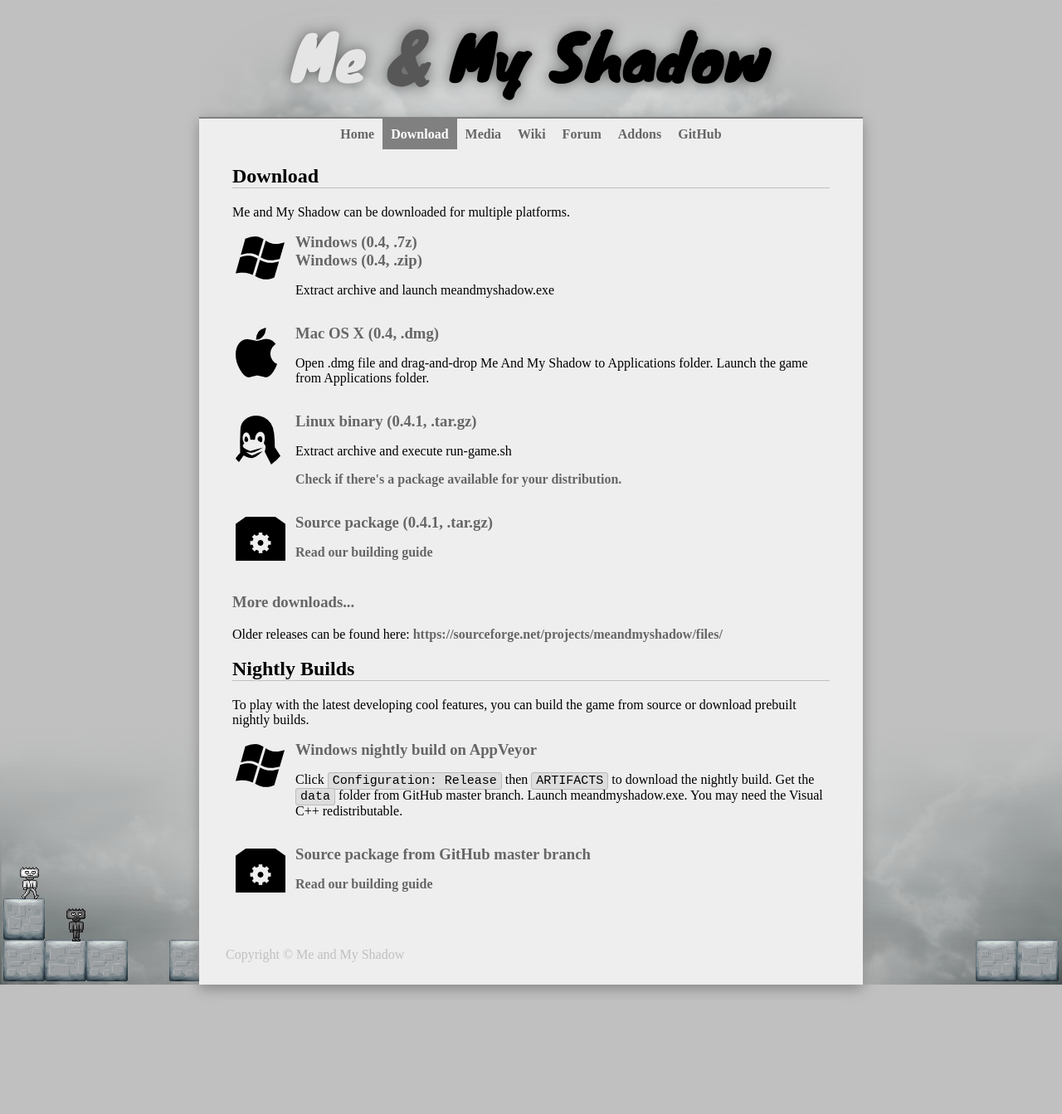
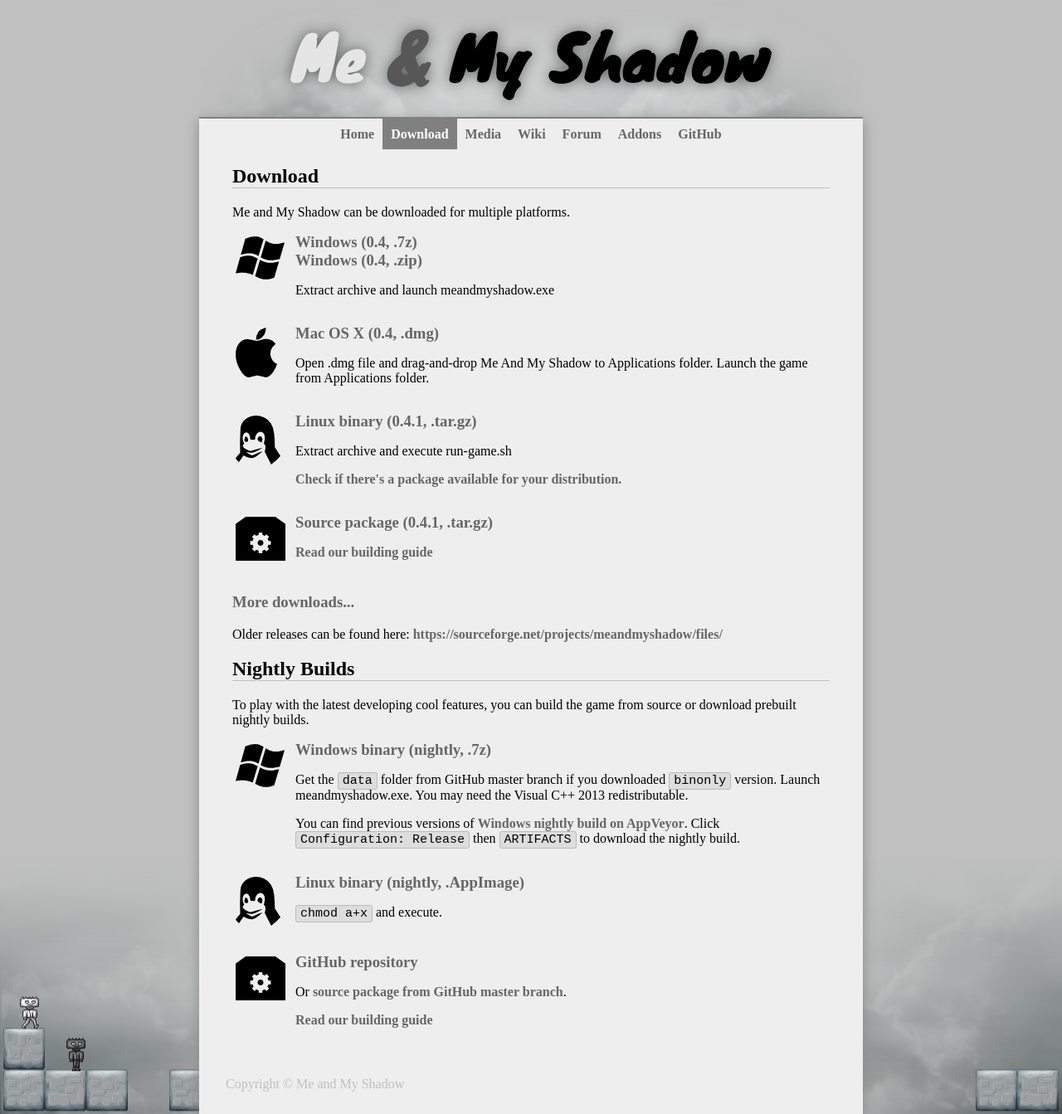
Before and after one commit to acmepjz/meandmyshadow, a Jekyll site: the page built from download.html, in a window 1280 px wide. Shown: the whole page at 83% size. Built offline with Jekyll 4.4.1, drawn with Linux system fonts in a browser that asks for light colours.

Commit message:
update nightly download links

```diff
--- a/download.html
+++ b/download.html
@@ -52,16 +52,28 @@
 	<img style="border:0;" alt="Windows" src="{{ "/media/windows_logo.png" | prepend: site.baseurl }}" />
 </div>
 <div class="download_text">
-	<h3><a href="https://ci.appveyor.com/project/acmepjz/meandmyshadow/branch/master">Windows nightly build on AppVeyor</a></h3>
-	<p>Click <code>Configuration: Release</code> then <code>ARTIFACTS</code> to download the nightly build.
-	Get the <code>data</code> folder from GitHub master branch. Launch meandmyshadow.exe.
-	You may need the Visual C++ redistributable.</p>
+	<h3><a href="https://bintray.com/acmepjz/meandmyshadow/meandmyshadow/nightly-build#files">Windows binary (nightly, .7z)</a></h3>
+	<p>Get the <code>data</code> folder from GitHub master branch if you downloaded <code>binonly</code> version.
+	Launch meandmyshadow.exe.
+	You may need the Visual C++ 2013 redistributable.</p>
+	<p>You can find previous versions of
+	<a href="https://ci.appveyor.com/project/acmepjz/meandmyshadow/branch/master">Windows nightly build on AppVeyor</a>.
+	Click <code>Configuration: Release</code> then <code>ARTIFACTS</code> to download the nightly build.</p>
+</div>
+
+<div class="download_icon">
+	<img style="border:0;" alt="Linux" src="{{ "/media/linux_logo.png" | prepend: site.baseurl }}" />
+</div>
+<div class="download_text">
+	<h3><a href="https://bintray.com/acmepjz/meandmyshadow/meandmyshadow/nightly-build#files">Linux binary (nightly, .AppImage)</a></h3>
+	<p><code>chmod a+x</code> and execute.</p>
 </div>
 
 <div class="download_icon">
 	<img style="border:0;" alt="Source" src="{{ "/media/source_logo.png" | prepend: site.baseurl }}" />
 </div>
 <div class="download_text">
-	<h3><a href="https://github.com/acmepjz/meandmyshadow/archive/master.zip">Source package from GitHub master branch</a></h3>
+	<h3><a href="https://github.com/acmepjz/meandmyshadow">GitHub repository</a></h3>
+	<p>Or <a href="https://github.com/acmepjz/meandmyshadow/archive/master.zip">source package from GitHub master branch</a>.</p>
 	<p><a href="http://meandmyshadow.sourceforge.net/wiki/index.php/Compiling">Read our building guide</a></p>
 </div>
--- a/index.html
+++ b/index.html
@@ -17,7 +17,7 @@
     {{ post.excerpt }}
     {% comment %}  {{ post.content | markdownify }} {% endcomment %}
     <span class="comments">
-      <a href="{{ post.url | prepend: site.baseurl }}#comments">0 comments</a>
+      <a href="{{ post.url | prepend: site.baseurl }}#comments">comments unimplemented</a>
     </span>
   </div>
 {% endfor %}
```
